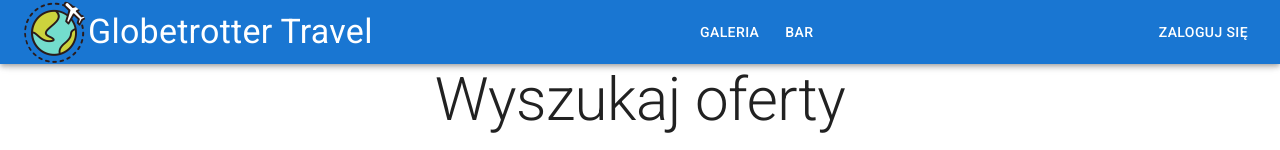
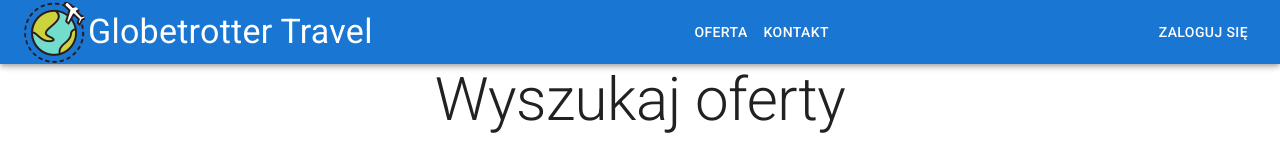
Before and after one commit to Piggey/e-biznes, a React (Vite) app: page / in a window 1280 px wide. Shown: the top 150 px of the page. Built offline with nearby package versions, Linux system fonts and the light colour scheme.

Commit message:
przyciski w navbarze

```diff
--- a/src/components/Navbar.jsx
+++ b/src/components/Navbar.jsx
@@ -49,11 +49,11 @@ export const Navbar = () => {
         </div>
 
         <div style={{ display: "flex", justifyContent: "center", flexGrow: 1 }}>
-          <Button color="inherit" component={Link} to="/gallery">
-            Galeria
+          <Button color="inherit" component={Link} to="/offer">
+            Oferta
           </Button>
-          <Button color="inherit" component={Link} to="/bar">
-            Bar
+          <Button color="inherit" component={Link} to="/contact">
+            Kontakt
           </Button>
           {email && (
             <Grid>
```
